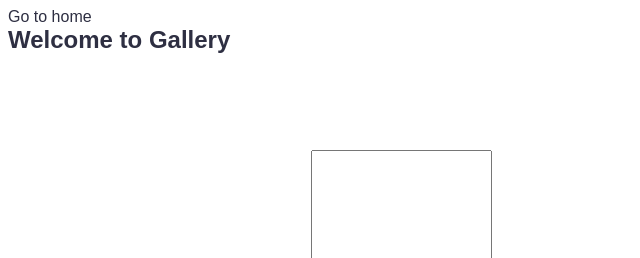
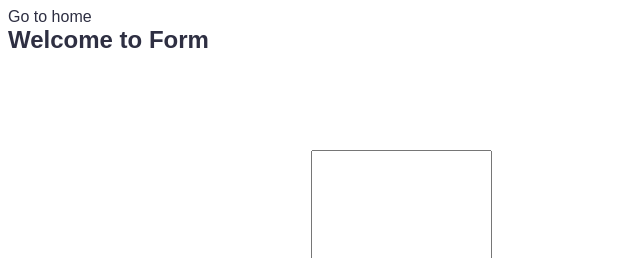
Before and after one commit to oksanacherviachenko/goit-js-hw-09, a plain HTML site: page 2-form.html in a window 1280 px wide. Shown: the top 258 px of the page, 0-640 px from the left. Drawn offline with Linux system fonts and the light colour scheme.

Commit message:
Deploying to gh-pages from @ oksanacherviachenko/goit-js-hw-09@19970372886c5d3a036a3b4155f48769209b3945 🚀

```diff
--- a/2-form.html
+++ b/2-form.html
@@ -12,7 +12,7 @@
   <body>
     <section>
       <a href="./index.html">Go to home</a>
-      <h1>Welcome to Gallery</h1>
+      <h1>Welcome to Form</h1>
     </section>
     <form class="feedback-form" autocomplete="off"></form>
   <label>
```
